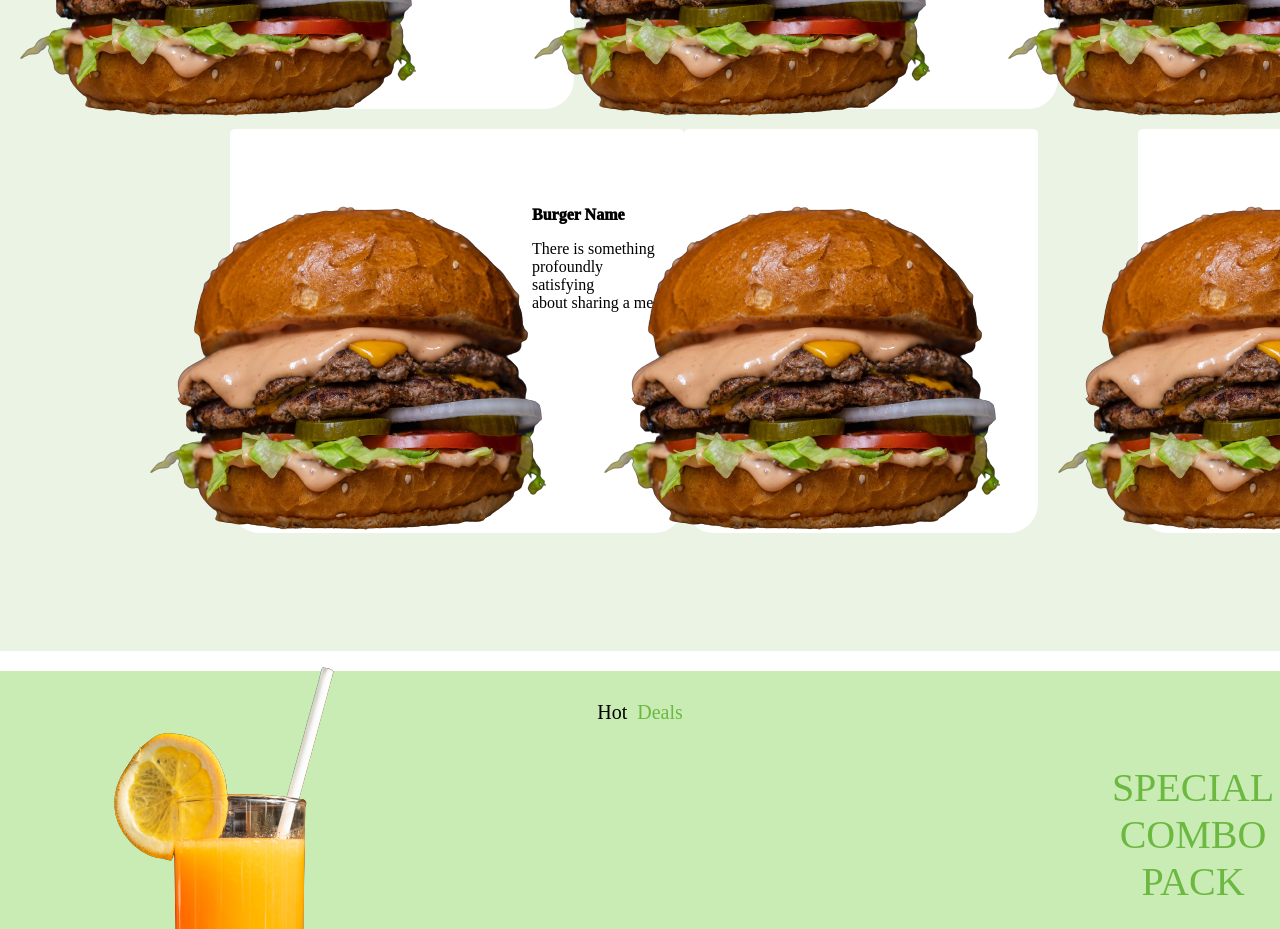
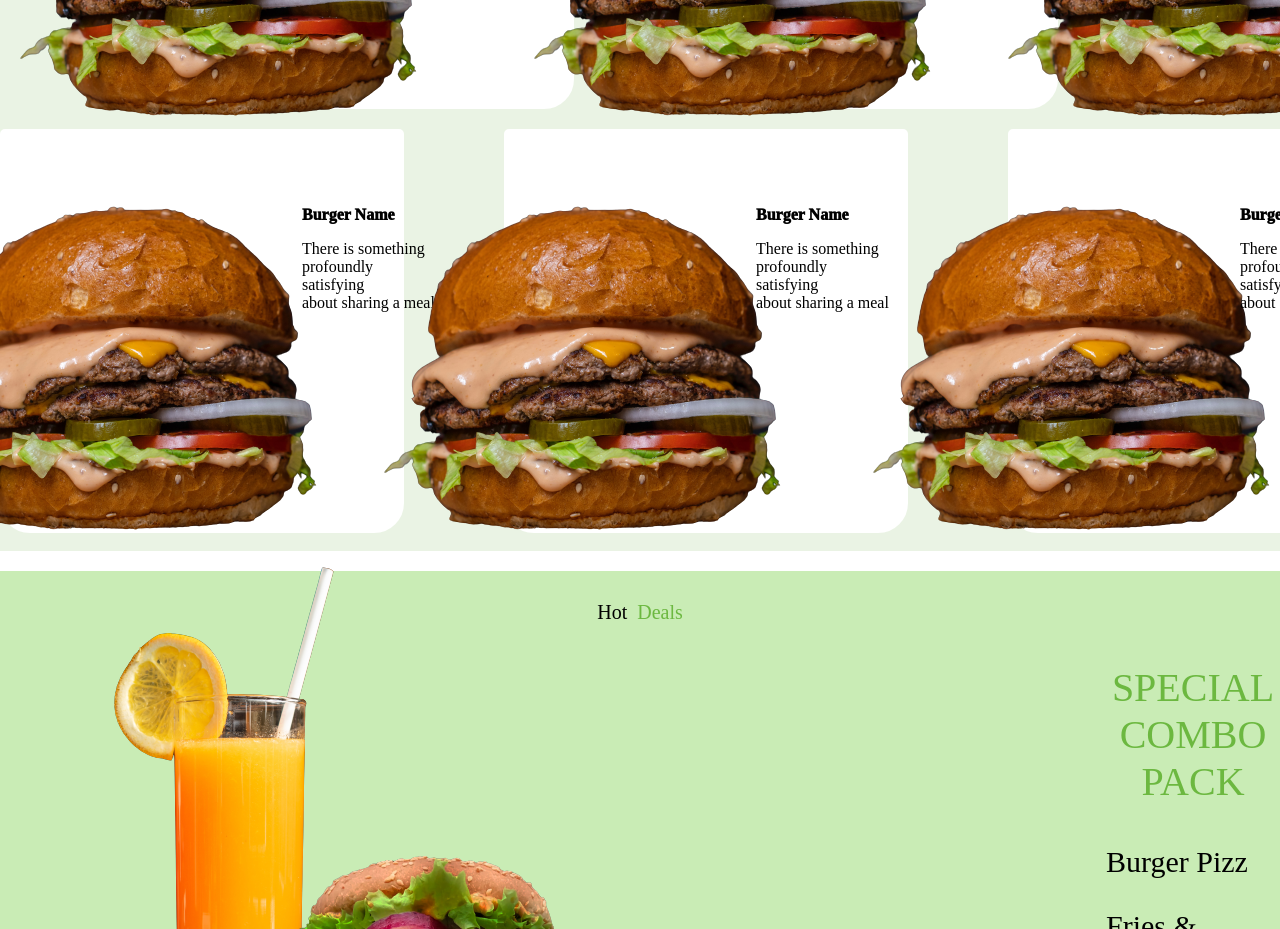
Before and after one commit to RhonaJoyKe/Streetfood-website, a plain HTML site: page index.html in a window 1280 px wide. Shown: the part 1820-2749 px from the top of the page. Drawn offline with Linux system fonts and the light colour scheme.

Commit message:
This will align images of the Explore menu section

```diff
--- a/index.html
+++ b/index.html
@@ -59,9 +59,13 @@
              </div>
              <div class="five">
                 <img src="Assets/amirali-mirhashemian-sc5sTPMrVfk-unsplash-removebg-preview.png"alt="">
+                <p><span style="font-weight: 1000;">Burger Name</span> </p>
+                <p>There is something<br>profoundly <br>satisfying<br> about sharing a meal</p>
              </div>
             <div class="six">
             <img src="Assets/amirali-mirhashemian-sc5sTPMrVfk-unsplash-removebg-preview.png"alt="">
+            <p><span style="font-weight: 1000;">Burger Name</span> </p>
+                <p>There is something<br>profoundly <br>satisfying<br> about sharing a meal</p>
             </div>
 
         </div>
--- a/style.css
+++ b/style.css
@@ -51,7 +51,7 @@ clip-path: polygon(52% 0,61% 35%,100% 50%,68% 57%,100% 100%,50% 70%, 2% 100%, 32
 .EM{
     background-color: #eaf3e4;
     width: 100%;
-    height: 1000px;
+    height: 900px;
 
 }
 .EM1{
@@ -127,10 +127,10 @@ clip-path: polygon(52% 0,61% 35%,100% 50%,68% 57%,100% 100%,50% 70%, 2% 100%, 32
     border: 2px solid white;
     border-radius: 5px 5px 30px 30px;
     height:70px;
-    width:450px;
+    width:400px;
     padding-bottom: 330px;
     background-color: white;
-    margin-left: 230px;
+    margin-right: 80px;
 
 
 }
@@ -144,35 +144,35 @@ clip-path: polygon(52% 0,61% 35%,100% 50%,68% 57%,100% 100%,50% 70%, 2% 100%, 32
     border: 2px solid white;
     border-radius: 5px 5px 30px 30px;
     height:70px;
-    width:350px;
+    width:400px;
     padding-bottom: 330px;
     background-color: white;
-    margin-right: 90px;
+    margin-left: 20px;
 
 
 }
 .five>img{
-    position:relative;top: 20px;right:150px;
+    position:relative;top: 20px;right:190px;
 }
 .five>p{
-    position:relative;bottom: 400px;left:300px;
+    position:relative;bottom: 400px;left:250px;
 }
 .six{
     border: 2px solid white;
     border-radius: 5px 5px 30px 30px;
     height:70px;
-    width:350px;
+    width:400px;
     padding-bottom: 330px;
     background-color: white;
-    margin-left: 10px;
+    margin-left: 100px;
 
 
 }
 .six>img{
-    position:relative;top: 20px;right:150px;
+    position:relative;top: 20px;right:205px;
 }
 .six>p{
-    position:relative;bottom: 400px;left:300px;
+    position:relative;bottom: 400px;left:230px;
 }
 
  .HD{
```
